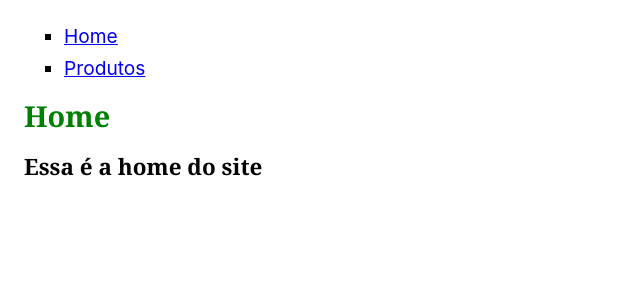
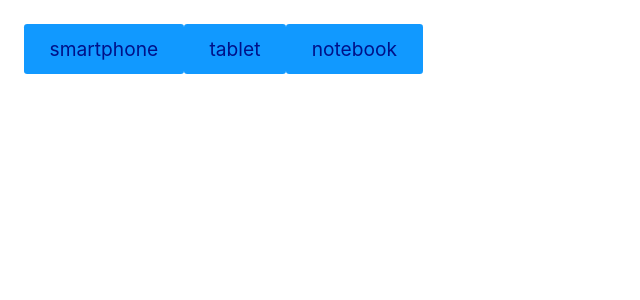
Before and after one commit to erickjohnson/origamid-react, a React (Create React App) app in the folder meuapp/: page / in a window 1280 px wide. Shown: the top 300 px of the page, without its empty margins (0-640 px from the left). Built offline with nearby package versions, Linux system fonts and the light colour scheme.

Commit message:
challenge useState with fetch

```diff
--- /dev/null
+++ b/meuapp/src/UseStateChallenge/Main.js
@@ -0,0 +1,37 @@
+import React from 'react'
+import Produto from './Produto';
+
+// Os links abaixo puxam dados de um produto em formato JSON
+// https://ranekapi.origamid.dev/json/api/produto/tablet
+// https://ranekapi.origamid.dev/json/api/produto/smartphone
+// https://ranekapi.origamid.dev/json/api/produto/notebook
+// Crie uma interface com 3 botões, um para cada produto.
+// Ao clicar no botão faça um fetch a api e mostre os dados do produto na tela.
+// Mostre apenas um produto por vez
+// Mostre a mensagem carregando... enquanto o fetch é realizado
+const Main = () => {
+  const [dados, setDados] = React.useState(null);
+  const [carregando, setCarregando] = React.useState(null);
+
+  async function handleClick(event) {
+    setCarregando(true);
+    const response = await fetch(
+      `https://ranekapi.origamid.dev/json/api/produto/${event.target.innerText}`,
+    );
+    const json = await response.json();
+    setDados(json);
+    setCarregando(false);
+  }
+
+  return (
+    <>
+      <button onClick={handleClick}>smartphone</button>
+      <button onClick={handleClick}>tablet</button>
+      <button onClick={handleClick}>notebook</button>
+      {carregando && <p>Carregando...</p>}
+      {!carregando && dados && <Produto dados={dados} />}
+    </>
+  );
+};
+
+export default Main
--- /dev/null
+++ b/meuapp/src/UseStateChallenge/Produto.js
@@ -0,0 +1,13 @@
+import React from 'react';
+
+const Produto = ({ dados }) => {
+  return (
+    <div>
+      <h1>{dados.nome}</h1>
+      <p>R$ {dados.preco}</p>
+      <img src={dados.fotos[0].src} alt={dados.fotos[0].titulo} />
+    </div>
+  );
+};
+
+export default Produto;
--- a/meuapp/src/index.js
+++ b/meuapp/src/index.js
@@ -1,15 +1,11 @@
 import React, { Component } from 'react';
 import ReactDOM from 'react-dom';
-import Components from './components';
-import Footer from './Footer';
-import Form from './Form/Form';
-import Header from './Header';
-import Props from './props';
-import UiExercise from './UiExercise/UiExercise';
+import Main from './UseStateChallenge/Main';
+
 
 ReactDOM.render(
   <React.StrictMode>
-    <UiExercise />
+    <Main />
   </React.StrictMode>,
   document.getElementById('root')
 );
```
